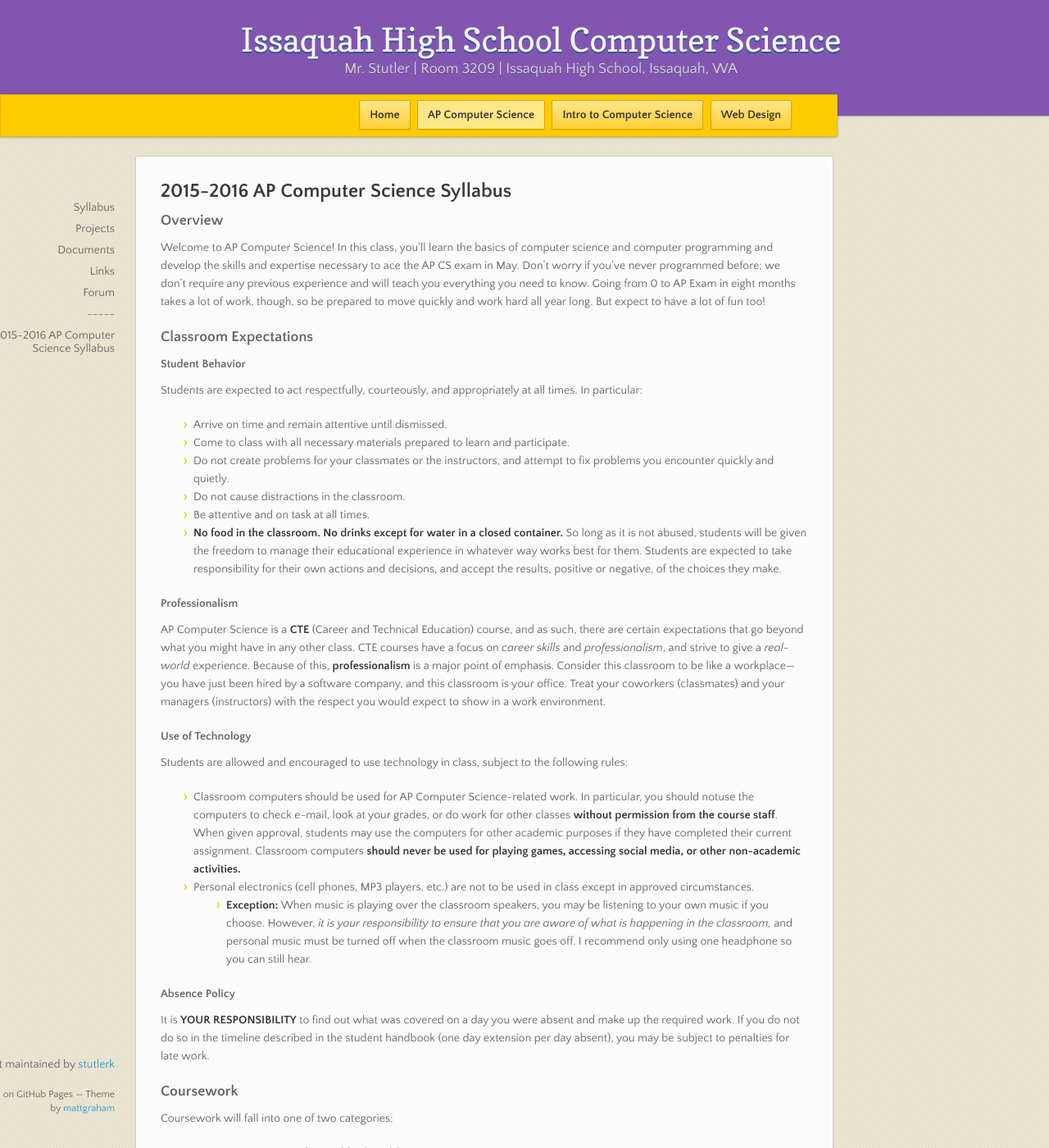
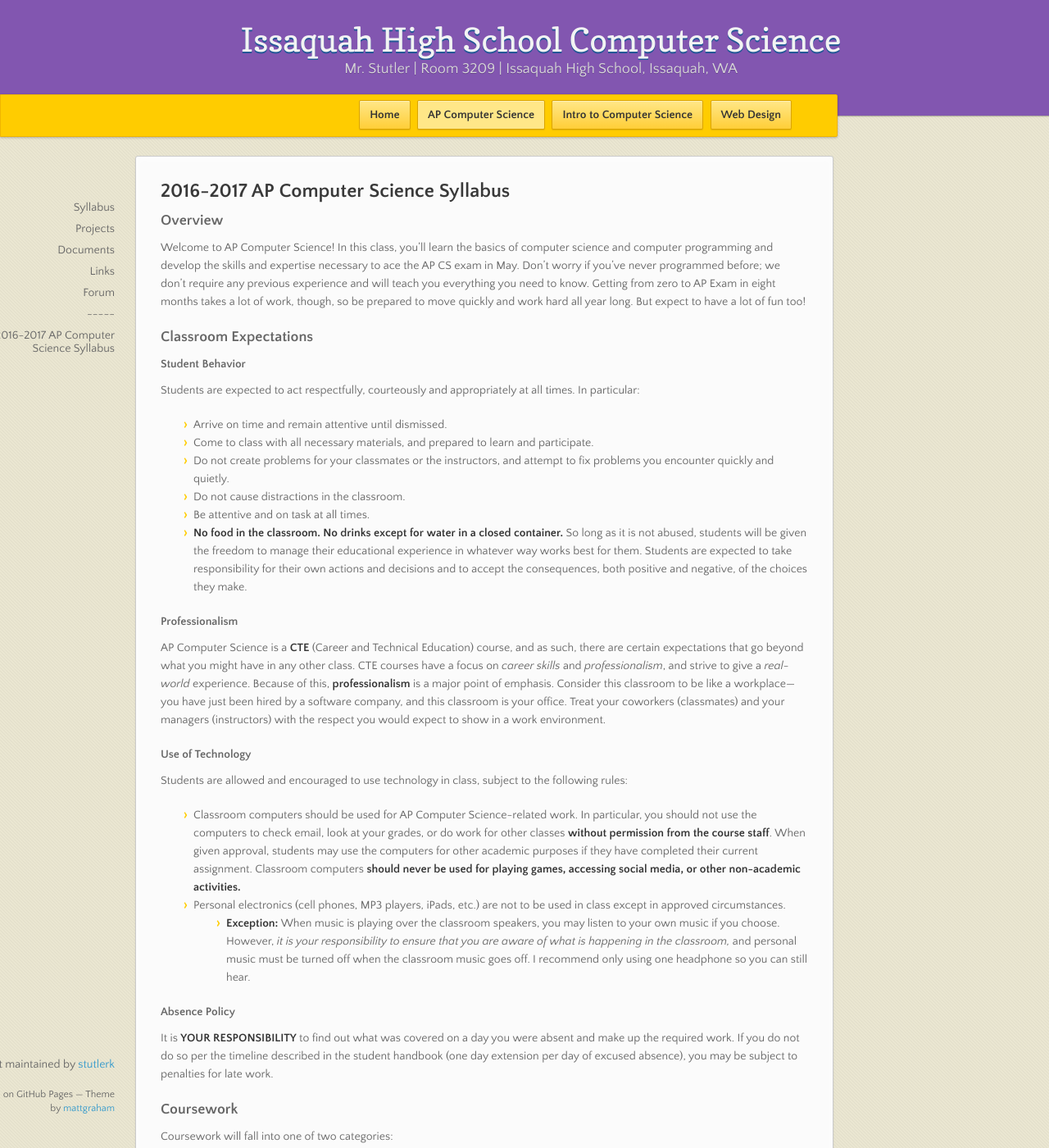
Before and after one commit to stutlerk/ihs-website, a Jekyll site: the page built from _apcs/syllabus.md, in a window 1280 px wide and 1400 px high. Shown: the whole window at 82% size. Built offline with Jekyll 4.4.1, drawn with Linux system fonts in a browser that asks for light colours; nearby versions of some CDN libraries; some of the changed text lies outside the part shown.

Commit message:
Update syllabus.md

```diff
--- a/_apcs/syllabus.md
+++ b/_apcs/syllabus.md
@@ -4,52 +4,55 @@ course: apcs
 layout: course
 ---
 <section markdown="1">
-## 2015-2016 AP Computer Science Syllabus
+## 2016-2017 AP Computer Science Syllabus
 
 ### Overview
-Welcome to AP Computer Science!  In this class, you'll learn the basics of computer science and computer programming and develop the skills and expertise necessary to ace the AP CS exam in May.  Don't worry if you've never programmed before; we don't require any previous experience and will teach you everything you need to know.  Going from 0 to AP Exam in eight months takes a lot of work, though, so be prepared to move quickly and work hard all year long.  But expect to have a lot of fun too!
+Welcome to AP Computer Science! In this class, you'll learn the basics of computer science and computer programming and develop the skills and expertise necessary to ace the AP CS exam in May. Don't worry if you've never programmed before; we don't require any previous experience and will teach you everything you need to know. Getting from zero to AP Exam in eight months takes a lot of work, though, so be prepared to move quickly and work hard all year long. But expect to have a lot of fun too!
 
 ### Classroom Expectations
 
 #### Student Behavior
-Students are expected to act respectfully, courteously, and appropriately at all times.  In particular:
+Students are expected to act respectfully, courteously and appropriately at all times. In particular:
 
 - Arrive on time and remain attentive until dismissed.
-- Come to class with all necessary materials prepared to learn and participate.
+- Come to class with all necessary materials, and prepared to learn and participate.
 - Do not create problems for your classmates or the instructors, and attempt to fix problems you encounter quickly and quietly.
 - Do not cause distractions in the classroom.
 - Be attentive and on task at all times.
 - **No food in the classroom. No drinks except for water in a closed container.**
-So long as it is not abused, students will be given the freedom to manage their educational experience in whatever way works best for them.  Students are expected to take responsibility for their own actions and decisions, and accept the results, positive or negative, of the choices they make.
+So long as it is not abused, students will be given the freedom to manage their educational experience in whatever way works best for them. Students are expected to take responsibility for their own actions and decisions and to accept the consequences, both positive and negative, of the choices they make.
 
 #### Professionalism
-AP Computer Science is a **CTE** (Career and Technical Education) course, and as such, there are certain expectations that go beyond what you might have in any other class.  CTE courses have a focus on _career skills_ and _professionalism_, and strive to give a _real-world_ experience.  Because of this, **professionalism** is a major point of emphasis. Consider this classroom to be like a workplace—you have just been hired by a software company, and this classroom is your office.  Treat your coworkers (classmates) and your managers (instructors) with the respect you would expect to show in a work environment.
+AP Computer Science is a **CTE** (Career and Technical Education) course, and as such, there are certain expectations that go beyond what you might have in any other class. CTE courses have a focus on _career skills_ and _professionalism_, and strive to give a _real-world_ experience. Because of this, **professionalism** is a major point of emphasis. Consider this classroom to be like a workplace—you have just been hired by a software company, and this classroom is your office. Treat your coworkers (classmates) and your managers (instructors) with the respect you would expect to show in a work environment.
 
 #### Use of Technology
 Students are allowed and encouraged to use technology in class, subject to the following rules:
 
-- Classroom computers should be used for AP Computer Science-related work.  In particular, you should notuse the computers to check e-mail, look at your grades, or do work for other classes **without permission from the course staff**. When given approval, students may use the computers for other academic purposes if they have completed their current assignment.  Classroom computers **should never be used for playing games, accessing social media, or other non-academic activities.**
-- Personal electronics (cell phones, MP3 players, etc.) are not to be used in class except in approved circumstances.
-  - **Exception:** When music is playing over the classroom speakers, you may be listening to your own music if you choose.  However, _it is your responsibility to ensure that you are aware of what is happening in the classroom,_ and personal music must be turned off when the classroom music goes off.  I recommend only using one headphone so you can still hear.
+- Classroom computers should be used for AP Computer Science-related work. In particular, you should not use the computers to check email, look at your grades, or do work for other classes **without permission from the course staff**. When given approval, students may use the computers for other academic purposes if they have completed their current assignment. Classroom computers **should never be used for playing games, accessing social media, or other non-academic activities.**
+- Personal electronics (cell phones, MP3 players, iPads, etc.) are not to be used in class except in approved circumstances.
+  - **Exception:** When music is playing over the classroom speakers, you may listen to your own music if you choose. However, _it is your responsibility to ensure that you are aware of what is happening in the classroom,_ and personal music must be turned off when the classroom music goes off. I recommend only using one headphone so you can still hear.
 
 #### Absence Policy
-It is **YOUR RESPONSIBILITY** to find out what was covered on a day you were absent and make up the required work.  If you do not do so in the timeline described in the student handbook (one day extension per day absent), you may be subject to penalties for late work.
+It is **YOUR RESPONSIBILITY** to find out what was covered on a day you were absent and make up the required work. If you do not do so per the timeline described in the student handbook (one day extension per day of excused absence), you may be subject to penalties for late work.
 
 ### Coursework
 Coursework will fall into one of two categories:
 
 1. #### Projects/Assessments (80% of final grade)
-There will be several large projects over the course of the semester.  These will usually be assigned over one week or more and will typically have graded checkpoints along the way to ensure you are making adequate progress.  Some in-class time will be provided to work on projects, but you should expect to do a significant portion of your work at home. Unless otherwise indicated, projects (including checkpoints) are due _no more than five minutes after the start of class_ on the assigned due date.
+There will be several large projects over the course of the semester. These will usually be assigned over one week or more and will typically have graded checkpoints along the way to ensure you are making adequate progress. Some in-class time will be provided to work on projects, but you should expect to do a significant portion of your work at home. Unless otherwise indicated, projects (including checkpoints) are due _no more than five minutes after the start of class_ on the assigned due date.
 
-    Tests and/or quizzes will be given at important points throughout the semester, including at the end of each unit.  Assessments may or may not be announced, and all assessments are closed-book and closed-notes unless otherwise indicated.  Assessments must be completed within a single class period— **you will not be allowed to return to finish an assessment after school or at lunch**.
+Tests will be given at important points throughout the semester, including at the end of each unit. Quizzes will be given at regular intervals. Assessments may or may not be announced, and all assessments are closed-book and closed-notes unless otherwise indicated. Assessments must be completed within a single class period— **you will not be allowed to return to finish an assessment after school or at lunch**.
 
 2. #### Classwork/Homework (20% of final grade)
-Whereas projects are large, multi-week assignments, classwork and homework are smaller assignments expected to be completed within a week or less.  Classwork exercises are due _at the end of class_ the day they are assigned.  Homework is due _at the start of class_ on the assigned due date.
+Whereas projects are large, multi-week assignments, classwork and homework are smaller assignments expected to be completed within a week or less. Classwork exercises are due _at the end of class_ the day they are assigned. Homework is due _at the start of class_ on the assigned due date.
 
 ### Grading
-Each individual assignment will be accompanied by a rubric indicating what aspects of the assignment will be assessed and the relative values each will be given.  These rubrics should provide complete information about how assignments will be graded, and as such, grades should never be too surprising.  Read the rubrics carefully, and ask questions when they are published to ensure you fully understand the requirements of the assignment.
+Each assignment will be accompanied by a rubric indicating what aspects of the assignment will be assessed and the relative values each will be given. These rubrics should provide complete information about how assignments will be graded, and as such, grades should never be too surprising. Read the rubrics carefully and ask questions when they are published to ensure you fully understand the requirements of the assignment.
 
-Quarter and semester grades will be computed using a process to be determined.  This process will be announced as soon as it is finalized, and well in advance of the midpoint of the first grading period.
+Quarter and semester grades will be computed using a process to be determined. This process will be announced as soon as it is finalized, and well in advance of the midpoint of the first grading period.
+
+### Textbooks
+We will be using the book _Building Java Programs: A Back to Basics Approach, Third Edition_, by Stuart Reges and Marty Stepp.
 
 ### Approximate Course Scope and Sequence (subject to change)
 
```
